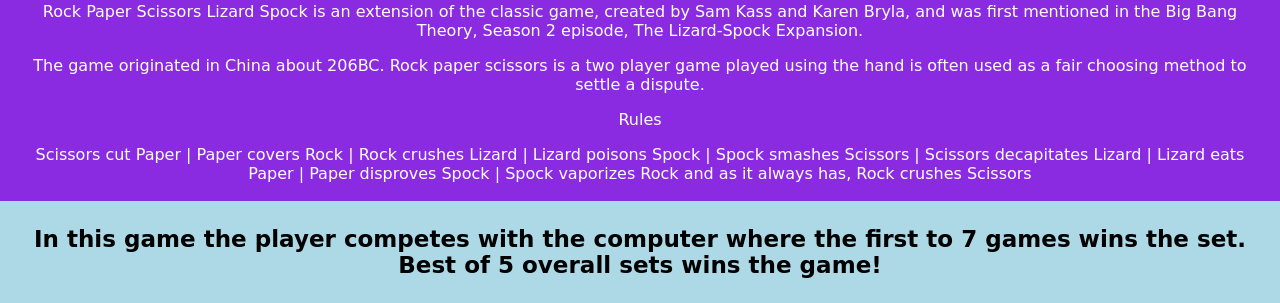
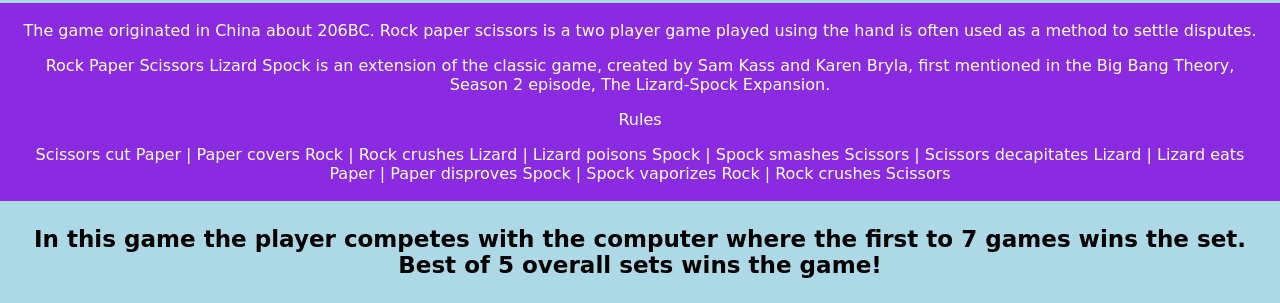
Before and after one commit to dooco/rock-paper-scissors-lizard-spock, a plain HTML site: page index.html in a window 1280 px wide. Shown: the part 497-800 px from the top of the page. Drawn offline with Linux system fonts and the light colour scheme; a web font is replaced by a local one.

```diff
--- a/index.html
+++ b/index.html
@@ -64,11 +64,11 @@
                     <h1>Rock 👊 Paper ✋ Scissors ✌️ Lizard 🤏 Spock 🖖</h1>
                 </div>
                 <div class="modal-body">
-                    <p>Rock Paper Scissors Lizard Spock is an extension of the classic game, created by Sam Kass and Karen Bryla, and was first mentioned in the Big Bang Theory, Season 2 episode, The Lizard-Spock Expansion. </p>
-                    <p>The game originated in China about 206BC. Rock paper scissors is a two player game played using the hand is often used as a fair choosing method to settle a dispute.</p>
+                    <p>The game originated in China about 206BC. Rock paper scissors is a two player game played using the hand is often used as a method to settle disputes.</p>
+                    <p>Rock Paper Scissors Lizard Spock is an extension of the classic game, created by Sam Kass and Karen Bryla, first mentioned in the Big Bang Theory, Season 2 episode, The Lizard-Spock Expansion. </p>
                     <!-- Outcomes that determine winner in game -->
                     <p>Rules</p>
-                    <p>Scissors cut Paper | Paper covers Rock | Rock crushes Lizard | Lizard poisons Spock | Spock smashes Scissors | Scissors decapitates Lizard | Lizard eats Paper | Paper disproves Spock | Spock vaporizes Rock and as it always has, Rock crushes Scissors</p>
+                    <p>Scissors cut Paper | Paper covers Rock | Rock crushes Lizard | Lizard poisons Spock | Spock smashes Scissors | Scissors decapitates Lizard | Lizard eats Paper | Paper disproves Spock | Spock vaporizes Rock | Rock crushes Scissors</p>
                 </div>
                 <div class="modal-footer">
                     <h3>In this game the player competes with the computer where the first to 7 games wins the set. Best of 5 overall sets wins the game!</h3>
```
Also changed, not shown: 1 other file.
